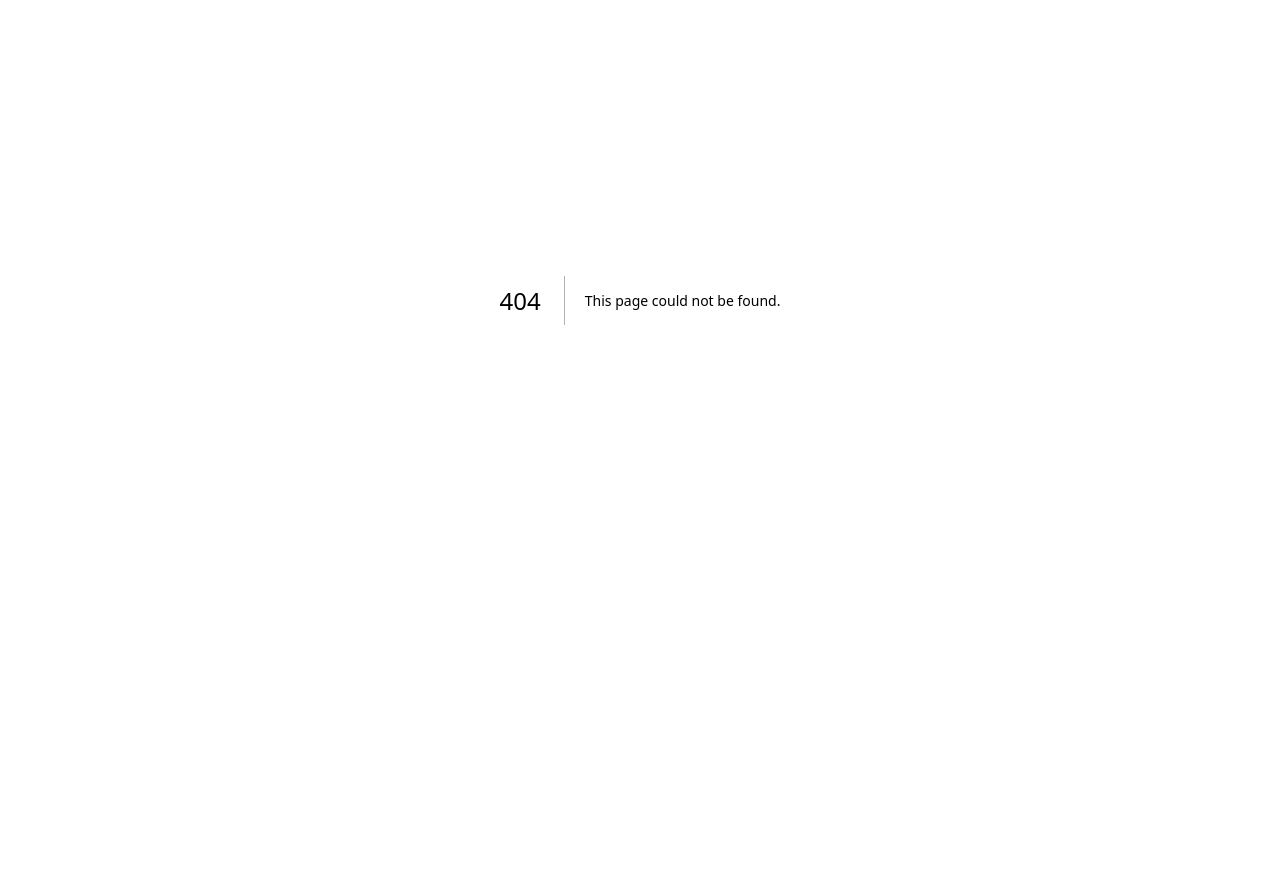
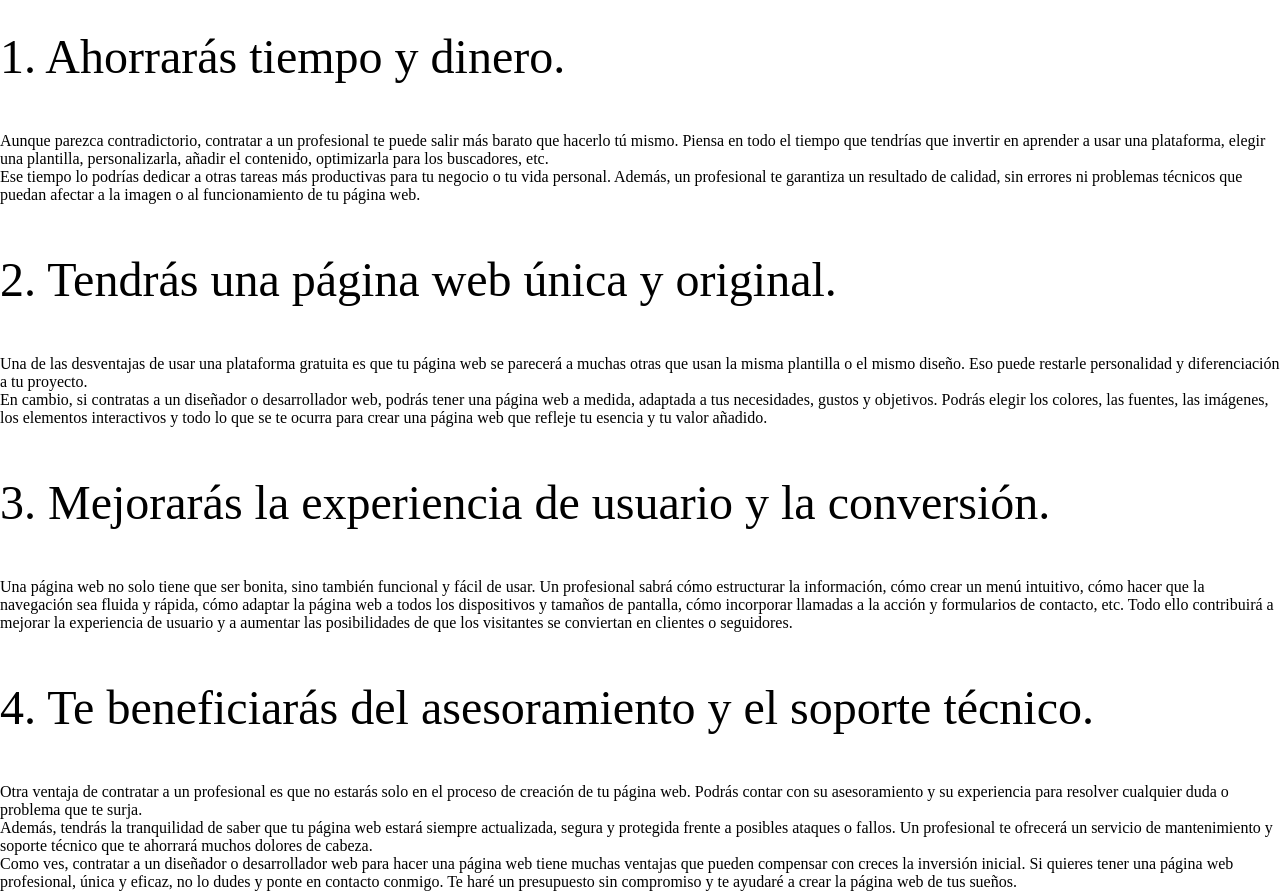
Before and after one commit to nahuelrabey/portfolio, a Next.js app: page /post/como-ahorrar-con-desarrollador in a window 1280 px wide. Before the commit this address had no page. Shown: the part 100-991 px from the top of the page. Before the commit the page ends 800 px from the top, so only its background shows below. Built offline with nearby package versions, Linux system fonts and the light colour scheme.

Commit message:
new post

```diff
--- /dev/null
+++ b/pages/post/como-ahorrar-con-desarrollador/index.tsx
@@ -0,0 +1,92 @@
+
+export default function Post() {
+  return (
+    <>
+      <section>
+        <h1>Cómo ahorrar tiempo y dinero con un diseñador web</h1>
+
+        <p>
+          ¿Estás pensando en crear una página web para tu negocio, proyecto o
+          hobby? ¿Te has planteado hacerlo tú mismo con alguna de las
+          plataformas gratuitas que existen en internet? ¿O prefieres contratar
+          a un profesional que se encargue de todo el proceso? Si estás
+          indeciso, te voy a dar algunas razones por las que creo que es mejor
+          contratar a un diseñador o desarrollador web para hacer una página
+          web. ¡Sigue leyendo y verás!
+        </p>
+
+        <h2>1. Ahorrarás tiempo y dinero.</h2>
+
+        <p>
+          Aunque parezca contradictorio, contratar a un profesional te puede
+          salir más barato que hacerlo tú mismo. Piensa en todo el tiempo que
+          tendrías que invertir en aprender a usar una plataforma, elegir una
+          plantilla, personalizarla, añadir el contenido, optimizarla para los
+          buscadores, etc.
+        </p>
+
+        <p>
+          Ese tiempo lo podrías dedicar a otras tareas más productivas para tu
+          negocio o tu vida personal. Además, un profesional te garantiza un
+          resultado de calidad, sin errores ni problemas técnicos que puedan
+          afectar a la imagen o al funcionamiento de tu página web.
+        </p>
+
+        <h2>2. Tendrás una página web única y original.</h2>
+
+        <p>
+          Una de las desventajas de usar una plataforma gratuita es que tu
+          página web se parecerá a muchas otras que usan la misma plantilla o el
+          mismo diseño. Eso puede restarle personalidad y diferenciación a tu
+          proyecto.
+        </p>
+
+        <p>
+          En cambio, si contratas a un diseñador o desarrollador web, podrás
+          tener una página web a medida, adaptada a tus necesidades, gustos y
+          objetivos. Podrás elegir los colores, las fuentes, las imágenes, los
+          elementos interactivos y todo lo que se te ocurra para crear una
+          página web que refleje tu esencia y tu valor añadido.
+        </p>
+
+        <h2>3. Mejorarás la experiencia de usuario y la conversión. </h2>
+
+        <p>
+          Una página web no solo tiene que ser bonita, sino también funcional y
+          fácil de usar. Un profesional sabrá cómo estructurar la información,
+          cómo crear un menú intuitivo, cómo hacer que la navegación sea fluida
+          y rápida, cómo adaptar la página web a todos los dispositivos y
+          tamaños de pantalla, cómo incorporar llamadas a la acción y
+          formularios de contacto, etc. Todo ello contribuirá a mejorar la
+          experiencia de usuario y a aumentar las posibilidades de que los
+          visitantes se conviertan en clientes o seguidores.
+        </p>
+
+        <h2>4. Te beneficiarás del asesoramiento y el soporte técnico. </h2>
+
+        <p>
+          Otra ventaja de contratar a un profesional es que no estarás solo en
+          el proceso de creación de tu página web. Podrás contar con su
+          asesoramiento y su experiencia para resolver cualquier duda o problema
+          que te surja.
+        </p>
+
+        <p>
+          Además, tendrás la tranquilidad de saber que tu página web estará
+          siempre actualizada, segura y protegida frente a posibles ataques o
+          fallos. Un profesional te ofrecerá un servicio de mantenimiento y
+          soporte técnico que te ahorrará muchos dolores de cabeza.
+        </p>
+
+        <p>
+          Como ves, contratar a un diseñador o desarrollador web para hacer una
+          página web tiene muchas ventajas que pueden compensar con creces la
+          inversión inicial. Si quieres tener una página web profesional, única
+          y eficaz, no lo dudes y ponte en contacto conmigo. Te haré un
+          presupuesto sin compromiso y te ayudaré a crear la página web de tus
+          sueños.
+        </p>
+      </section>
+    </>
+  );
+}
```
Also changed, not shown: pages/post/como-ahorrar-con-desarrollador/Post.module.css (added).
